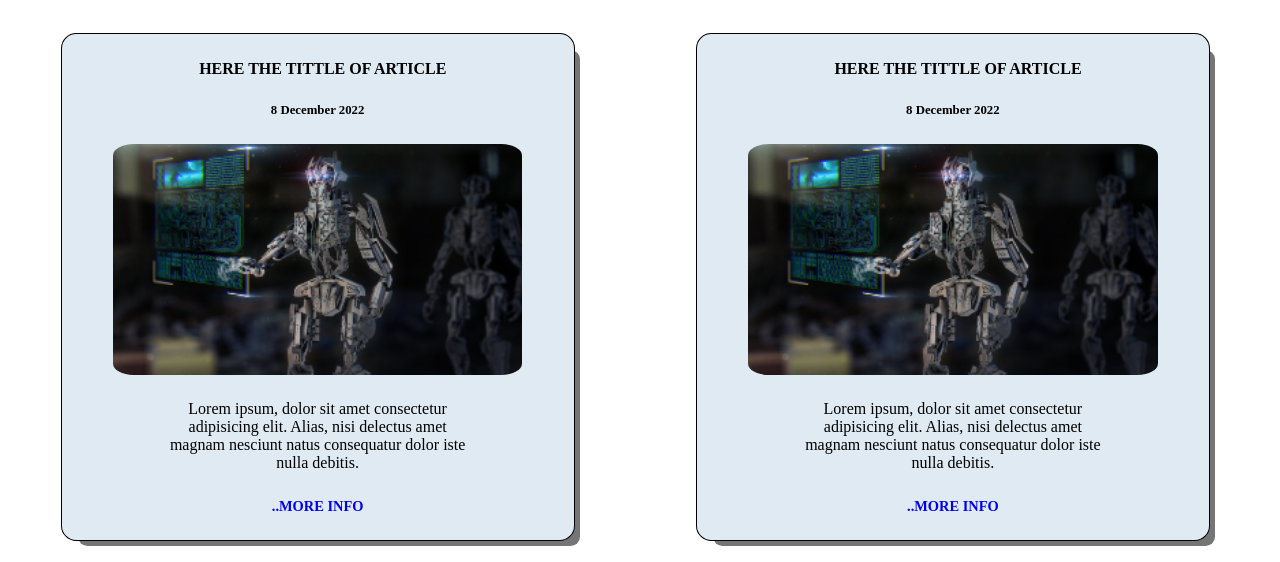
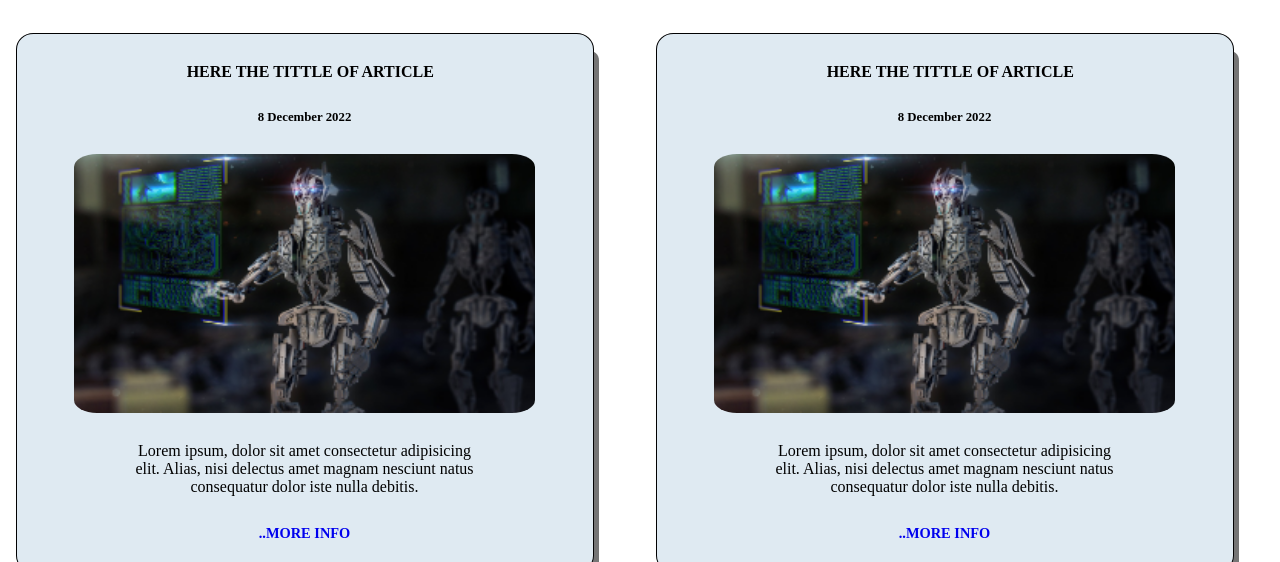
Before and after one commit to guillermovasben1/blogResponsive, a plain HTML site: page index.html in a window 1280 px wide. Shown: the part 698-1260 px from the top of the page. Drawn offline with Linux system fonts and the light colour scheme.

Commit message:
solve with of class article in responsive 725

```diff
--- a/styles.css
+++ b/styles.css
@@ -271,9 +271,8 @@ nav {
   }
   .articles-section {
     display: flex;
-    flex-direction: wrap;
     flex-wrap: wrap;
-    justify-content: space-evenly;
+    justify-content: space-around;
   }
 
   .principal-articles-tittle {
@@ -285,9 +284,8 @@ nav {
   }
   .article {
     align-self: center;
-    width: 40%;
-
-    margin: 1% 4% 2% 4%;
+    max-width: 45%;
+    margin: 1% 0% 2% 0%;
   }
 
   .article-tittle {
```
